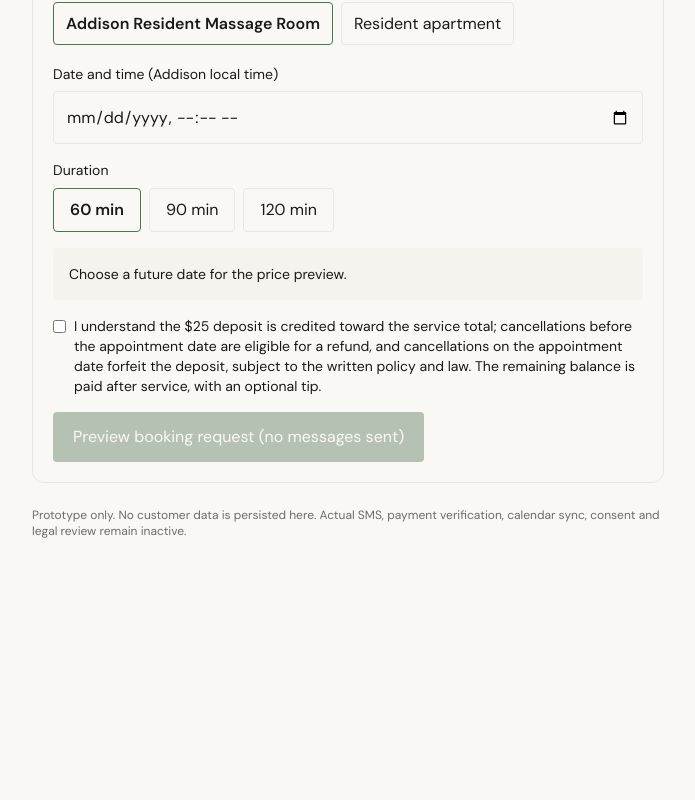
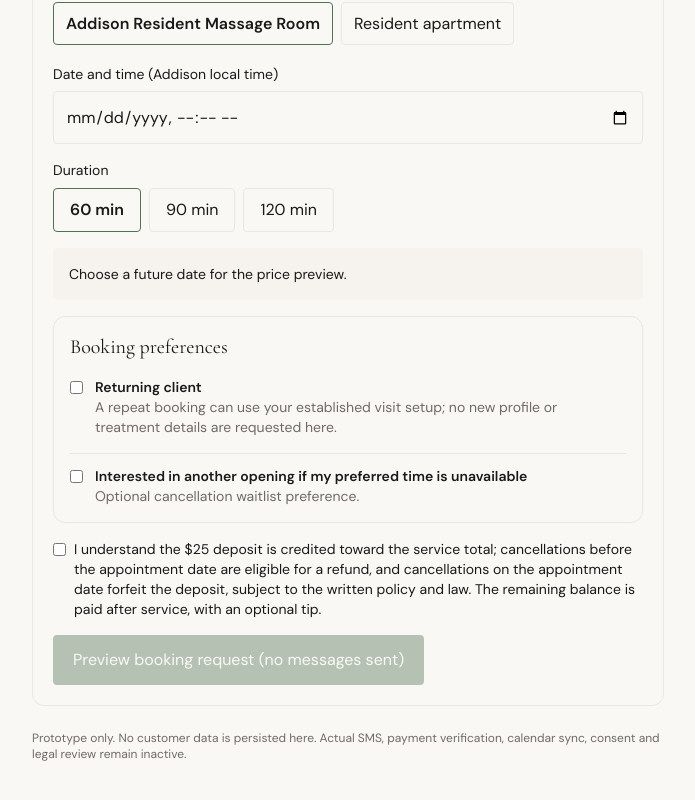
Before and after one commit to Shellfish011235/mobile-massage-concierge, a Next.js app: page /addison in a window 1280 px wide. Shown: the part 765-1565 px from the top of the page, without its empty margins (292-987 px from the left). Before the commit the page ends 1352 px from the top, so only its background shows below. Built offline with nearby package versions, Linux system fonts and the light colour scheme.

Commit message:
feat(addison): show optional cancellation waitlist and visit prep in booking flow

```diff
--- a/src/app/addison/page.tsx
+++ b/src/app/addison/page.tsx
@@ -3,6 +3,7 @@
 import { useState } from "react";
 import Link from "next/link";
 import { AddisonPaymentChoices } from "@/components/addison/payment-choices";
+import { AddisonBookingExtras } from "@/components/addison/booking-extras";
 import {
   bettyRoomRequestMessage,
   clientDeclinedMessage,
@@ -230,6 +231,7 @@ export default function AddisonConciergePage() {
               )}</>
           ) : <p className="text-sm">Choose a future date for the price preview.</p>}
         </div>
+        <AddisonBookingExtras location={location} />
         <label className="flex items-start gap-2 text-sm">
           <input type="checkbox" checked={policyAccepted} onChange={event => setPolicyAccepted(event.target.checked)} className="mt-1" />
           <span>I understand the $25 deposit is credited toward the service total; cancellations before the appointment date are eligible for a refund, and cancellations on the appointment date forfeit the deposit, subject to the written policy and law. The remaining balance is paid after service, with an optional tip.</span>
```
